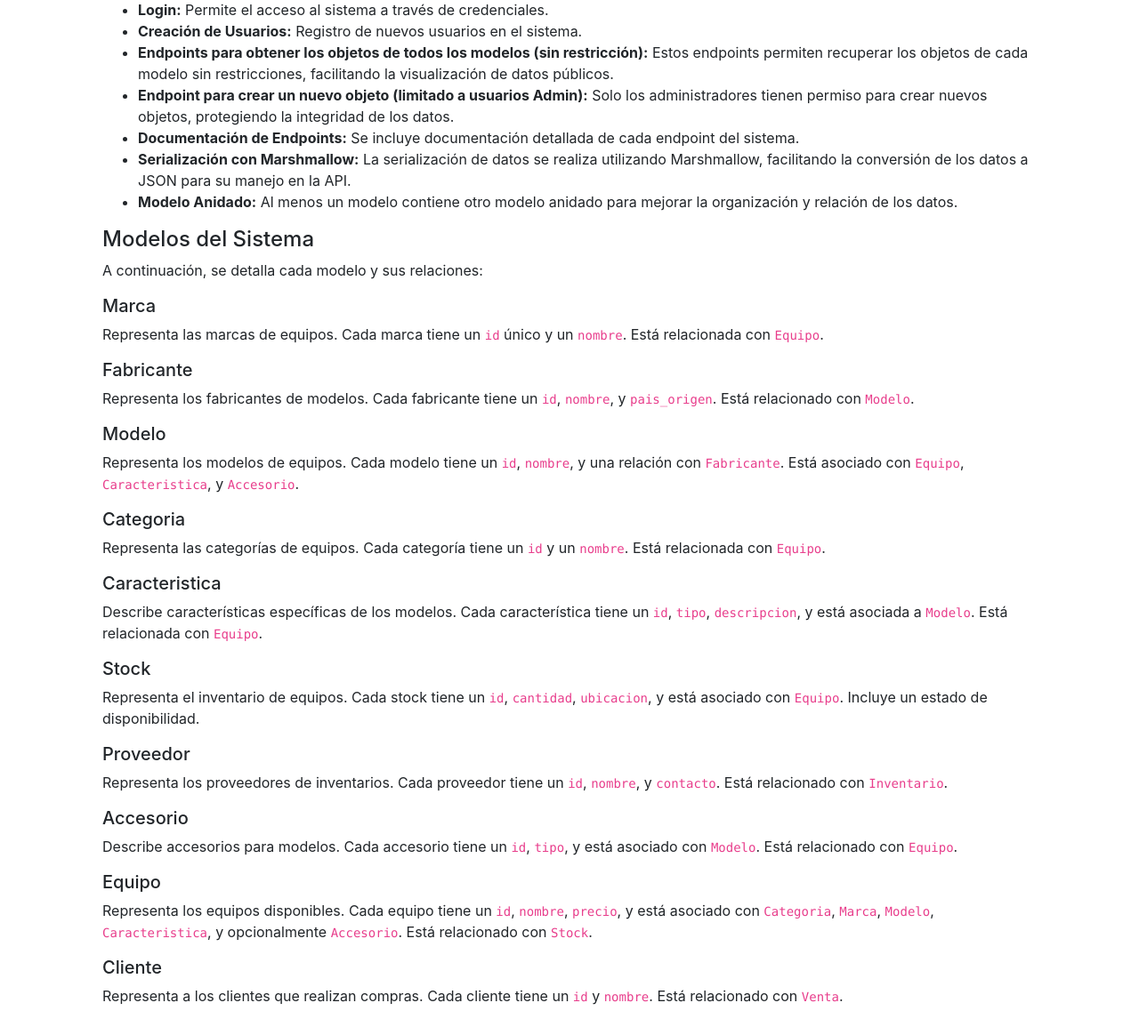
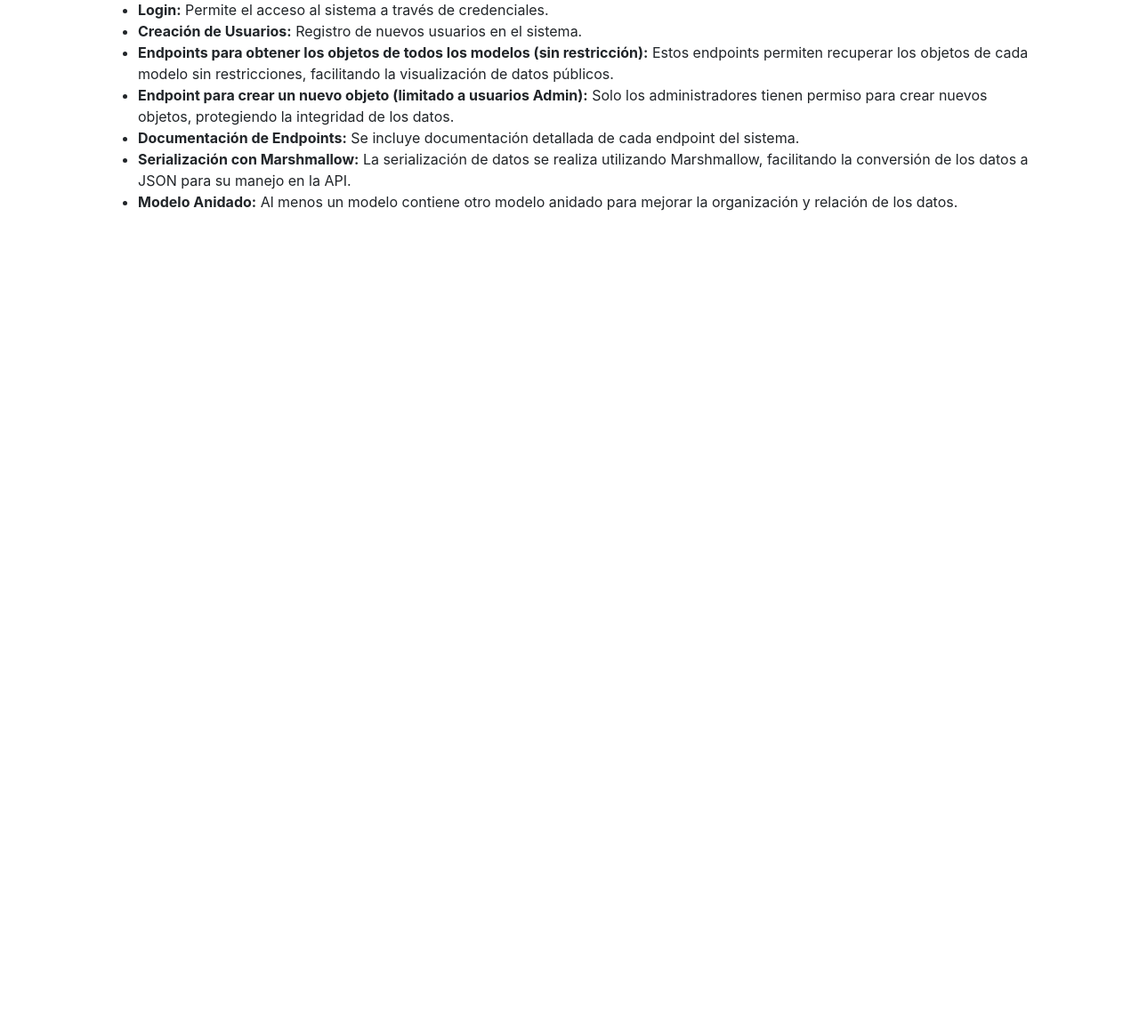
Before and after one commit to AlejoPinatti/efi_2_python, a Flask app: page / in a window 1280 px wide; the page is wider, and only the part inside the window is pictured. Shown: the part 514-1678 px from the top of that part at 89% size. After the commit the page ends 751 px from the top of that part, so only its background shows below. Run offline with Flask 3, Linux system fonts and the light colour scheme; some libraries are stand-ins or nearby versions.

Commit message:
Mensaje descriptivo de los cambios

```diff
--- a/templates/index.html
+++ b/templates/index.html
@@ -39,52 +39,4 @@
                     <li><strong>Serialización con Marshmallow:</strong> La serialización de datos se realiza utilizando Marshmallow, facilitando la conversión de los datos a JSON para su manejo en la API.</li>
                     <li><strong>Modelo Anidado:</strong> Al menos un modelo contiene otro modelo anidado para mejorar la organización y relación de los datos.</li>
                 </ul>
-
-                <h4>Modelos del Sistema</h4>
-                <p>A continuación, se detalla cada modelo y sus relaciones:</p>
-
-                <h5>Marca</h5>
-                <p>Representa las marcas de equipos. Cada marca tiene un <code>id</code> único y un <code>nombre</code>. Está relacionada con <code>Equipo</code>.</p>
-
-                <h5>Fabricante</h5>
-                <p>Representa los fabricantes de modelos. Cada fabricante tiene un <code>id</code>, <code>nombre</code>, y <code>pais_origen</code>. Está relacionado con <code>Modelo</code>.</p>
-
-                <h5>Modelo</h5>
-                <p>Representa los modelos de equipos. Cada modelo tiene un <code>id</code>, <code>nombre</code>, y una relación con <code>Fabricante</code>. Está asociado con <code>Equipo</code>, <code>Caracteristica</code>, y <code>Accesorio</code>.</p>
-
-                <h5>Categoria</h5>
-                <p>Representa las categorías de equipos. Cada categoría tiene un <code>id</code> y un <code>nombre</code>. Está relacionada con <code>Equipo</code>.</p>
-
-                <h5>Caracteristica</h5>
-                <p>Describe características específicas de los modelos. Cada característica tiene un <code>id</code>, <code>tipo</code>, <code>descripcion</code>, y está asociada a <code>Modelo</code>. Está relacionada con <code>Equipo</code>.</p>
-
-                <h5>Stock</h5>
-                <p>Representa el inventario de equipos. Cada stock tiene un <code>id</code>, <code>cantidad</code>, <code>ubicacion</code>, y está asociado con <code>Equipo</code>. Incluye un estado de disponibilidad.</p>
-
-                <h5>Proveedor</h5>
-                <p>Representa los proveedores de inventarios. Cada proveedor tiene un <code>id</code>, <code>nombre</code>, y <code>contacto</code>. Está relacionado con <code>Inventario</code>.</p>
-
-                <h5>Accesorio</h5>
-                <p>Describe accesorios para modelos. Cada accesorio tiene un <code>id</code>, <code>tipo</code>, y está asociado con <code>Modelo</code>. Está relacionado con <code>Equipo</code>.</p>
-
-                <h5>Equipo</h5>
-                <p>Representa los equipos disponibles. Cada equipo tiene un <code>id</code>, <code>nombre</code>, <code>precio</code>, y está asociado con <code>Categoria</code>, <code>Marca</code>, <code>Modelo</code>, <code>Caracteristica</code>, y opcionalmente <code>Accesorio</code>. Está relacionado con <code>Stock</code>.</p>
-
-                <h5>Cliente</h5>
-                <p>Representa a los clientes que realizan compras. Cada cliente tiene un <code>id</code> y <code>nombre</code>. Está relacionado con <code>Venta</code>.</p>
-
-            </div>
-        </div>
-    </div>
-</div>
 {% endblock %}
-
-{% block styles %}
-    <style>
-        /* Estilo para las palabras dentro de la etiqueta <code> */
-        code {
-            color: #ff0000;  /* Color anaranjado */
-            font-weight: bold; /* Hacer el texto en <code> negrita */
-        }
-    </style>
-{% endblock %}
```
Also changed, not shown: 10 other files.
